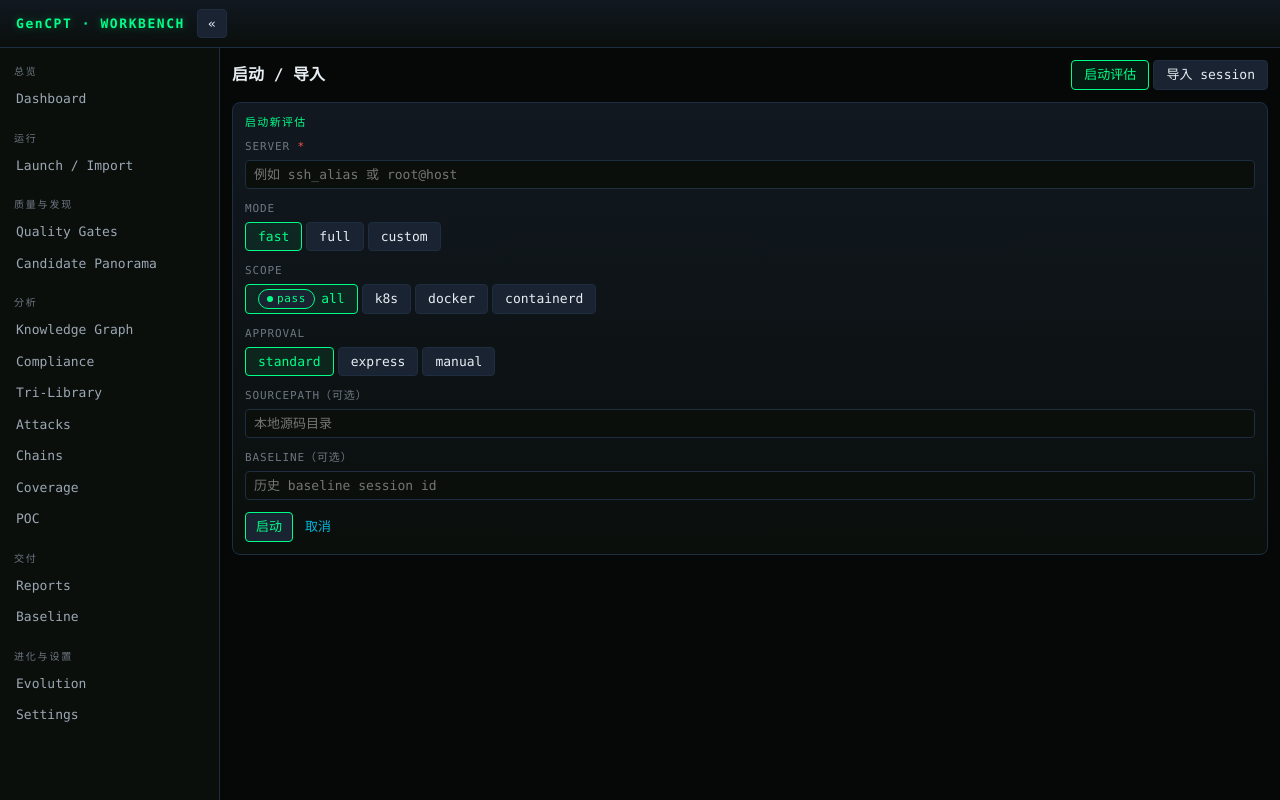
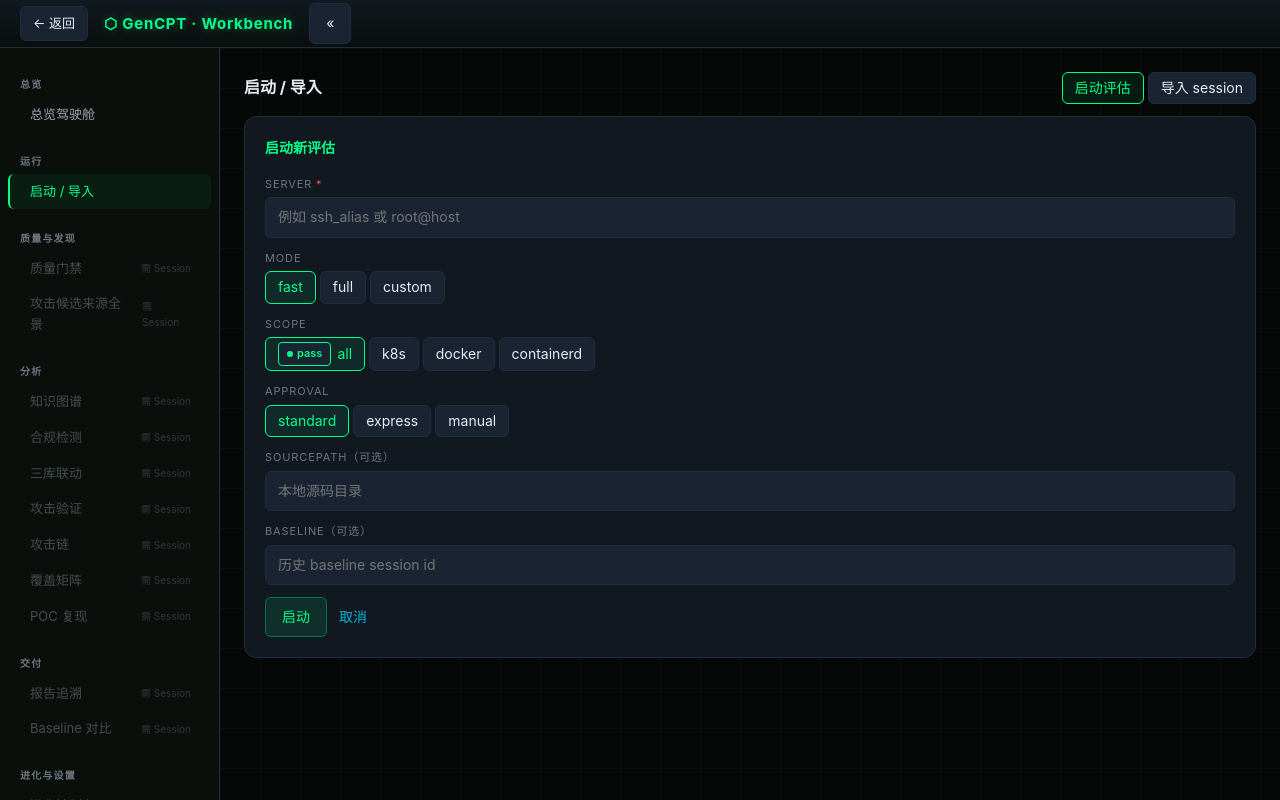
Before and after one commit to Wgen1995/GenCPT-UI, a Vue app in the folder web/: page /launch in a window 1280 px wide. Built offline with nearby package versions, Linux system fonts and the light colour scheme.

Commit message:
fix: unify Chinese UI, larger layout, navigation and launch feedback

```diff
--- a/web/src/components/layout/AppShell.vue
+++ b/web/src/components/layout/AppShell.vue
@@ -1,12 +1,13 @@
 <script setup lang="ts">
 import { computed } from 'vue';
-import { RouterView, useRouter } from 'vue-router';
+import { RouterView, useRouter, useRoute } from 'vue-router';
 import { useUiStore } from '../../stores/ui.js';
 import { useSessionsStore } from '../../stores/sessions.js';
 
 const ui = useUiStore();
 const sessions = useSessionsStore();
 const router = useRouter();
+const route = useRoute();
 
 interface NavItem {
   to: string;
@@ -19,39 +20,40 @@
 }
 
 const groups: NavGroup[] = [
-  { label: '总览', items: [{ to: '/dashboard', label: 'Dashboard' }] },
-  { label: '运行', items: [{ to: '/launch', label: 'Launch / Import' }] },
+  { label: '总览', items: [{ to: '/dashboard', label: '总览驾驶舱' }] },
+  { label: '运行', items: [{ to: '/launch', label: '启动 / 导入' }] },
   {
     label: '质量与发现',
     items: [
-      { to: 'quality', label: 'Quality Gates', needsSession: true },
-      { to: 'candidate-panorama', label: 'Candidate Panorama', needsSession: true }
+      { to: 'quality', label: '质量门禁', needsSession: true },
+      { to: 'candidate-panorama', label: '攻击候选来源全景', needsSession: true }
     ]
   },
   {
     label: '分析',
     items: [
-      { to: 'graph', label: 'Knowledge Graph', needsSession: true },
-      { to: 'compliance', label: 'Compliance', needsSession: true },
-      { to: 'tri-library', label: 'Tri-Library', needsSession: true },
-      { to: 'attacks', label: 'Attacks', needsSession: true },
-      { to: 'chains', label: 'Chains', needsSession: true },
-      { to: 'coverage', label: 'Coverage', needsSession: true },
-      { to: 'poc', label: 'POC', needsSession: true }
+      { to: 'graph', label: '知识图谱', needsSession: true },
+      { to: 'compliance', label: '合规检测', needsSession: true },
+      { to: 'tri-library', label: '三库联动', needsSession: true },
+      { to: 'attacks', label: '攻击验证', needsSession: true },
+      { to: 'chains', label: '攻击链', needsSession: true },
+      { to: 'coverage', label: '覆盖矩阵', needsSession: true },
+      { to: 'poc', label: 'POC 复现', needsSession: true }
     ]
   },
   {
     label: '交付',
     items: [
-      { to: 'reports', label: 'Reports', needsSession: true },
-      { to: 'baseline', label: 'Baseline', needsSession: true }
+      { to: 'reports', label: '报告追溯', needsSession: true },
+      { to: 'baseline', label: 'Baseline 对比', needsSession: true }
     ]
   },
   {
     label: '进化与设置',
     items: [
-      { to: 'evolution', label: 'Evolution', needsSession: true },
-      { to: '/settings', label: 'Settings' }
+      { to: 'evolution', label: '进化控制台', needsSession: true },
+      { to: '/tool-assets', label: '工具资产全景' },
+      { to: '/settings', label: '环境设置' }
     ]
   }
 ];
@@ -59,31 +61,65 @@
 const sessionName = computed(() => {
   const id = ui.currentSessionId ?? sessions.current?.id;
   if (!id) return null;
-  return sessions.current?.name ?? id;
+  return sessions.current?.server ?? id;
 });
+
+const currentSessionId = computed(() => {
+  const m = route.path.match(/^\/sessions\/([^/]+)/);
+  return m ? m[1] : ui.currentSessionId;
+});
+
+const currentPath = computed(() => route.path);
 
 function resolveTo(item: NavItem): string {
   if (item.needsSession) {
-    const id = ui.currentSessionId ?? sessions.current?.id;
-    if (!id) return '/launch';
+    const id = currentSessionId.value;
+    if (!id) return '';
     return `/sessions/${id}/${item.to}`;
   }
   return item.to;
 }
 
+function isDisabled(item: NavItem): boolean {
+  if (item.needsSession) {
+    return !currentSessionId.value;
+  }
+  return false;
+}
+
+function isActive(item: NavItem): boolean {
+  const to = resolveTo(item);
+  if (!to) return false;
+  return currentPath.value === to || currentPath.value.startsWith(to + '/');
+}
+
 function go(item: NavItem) {
+  if (isDisabled(item)) return;
   router.push(resolveTo(item));
 }
+
+function goBack() {
+  if (window.history.length > 1) {
+    router.back();
+  } else {
+    router.push('/dashboard');
+  }
+}
+
+const showBackButton = computed(() => {
+  return currentPath.value !== '/dashboard';
+});
 </script>
 
 <template>
   <div class="app-shell" :class="{ collapsed: ui.sidebarCollapsed }">
     <header class="app-header">
-      <span class="brand">GenCPT · WORKBENCH</span>
-      <button @click="ui.toggleSidebar()" aria-label="toggle sidebar">
+      <button v-if="showBackButton" class="back-btn" @click="goBack">← 返回</button>
+      <span class="brand" @click="router.push('/dashboard')">⬡ GenCPT · Workbench</span>
+      <button @click="ui.toggleSidebar()" aria-label="切换侧栏">
         {{ ui.sidebarCollapsed ? '»' : '«' }}
       </button>
-      <span v-if="sessionName" class="session-pill">session: {{ sessionName }}</span>
+      <span v-if="sessionName" class="session-pill">当前 Session: {{ sessionName }}</span>
     </header>
     <nav class="app-sidebar">
       <div v-for="g in groups" :key="g.label" class="group">
@@ -92,10 +128,12 @@
           v-for="item in g.items"
           :key="item.label"
           class="link"
+          :class="{ 'router-link-active': isActive(item), disabled: isDisabled(item) }"
           href="javascript:void(0)"
           @click="go(item)"
         >
           {{ item.label }}
+          <span v-if="isDisabled(item)" class="muted" style="font-size:10px;margin-left:auto">需 Session</span>
         </a>
       </div>
     </nav>
--- a/web/src/styles/gencpt.css
+++ b/web/src/styles/gencpt.css
@@ -14,12 +14,18 @@
 body {
   background: var(--bg0);
   color: var(--t1);
-  font-family: 'JetBrains Mono', 'Fira Code', ui-monospace, SFMono-Regular, Menlo, Consolas,
-    monospace;
-  font-size: 13px;
-  line-height: 1.5;
+  font-family: 'IBM Plex Sans', 'Inter', system-ui, -apple-system, BlinkMacSystemFont, "Segoe UI", sans-serif;
+  font-size: 14px;
+  line-height: 1.6;
   -webkit-font-smoothing: antialiased;
+  overflow: hidden;
 }
+
+::-webkit-scrollbar { width: 6px; }
+::-webkit-scrollbar-track { background: var(--bg1); }
+::-webkit-scrollbar-thumb { background: var(--bg4); border-radius: 3px; }
+
+.mono { font-family: 'JetBrains Mono', 'SF Mono', monospace; }
 
 a {
   color: var(--cy);
@@ -34,18 +40,22 @@
   color: var(--t1);
   background: var(--bg3);
   border: 1px solid var(--bd);
-  border-radius: var(--radius-sm);
-  padding: 4px 10px;
+  border-radius: 6px;
+  padding: 8px 16px;
   cursor: pointer;
+  transition: all 0.15s;
 }
 button:hover {
   border-color: var(--bdl);
   background: var(--bg4);
 }
 button.primary {
-  background: var(--bg3);
+  background: rgba(0, 255, 136, 0.1);
   color: var(--ac);
-  border-color: var(--ac);
+  border-color: rgba(0, 255, 136, 0.3);
+}
+button.primary:hover {
+  background: rgba(0, 255, 136, 0.2);
 }
 button:disabled {
   opacity: 0.5;
@@ -57,10 +67,18 @@
 textarea {
   font: inherit;
   color: var(--t1);
-  background: var(--bg1);
+  background: var(--bg3);
   border: 1px solid var(--bd);
-  border-radius: var(--radius-sm);
-  padding: 4px 8px;
+  border-radius: 6px;
+  padding: 8px 12px;
+  width: 100%;
+  transition: border-color 0.15s;
+}
+input:focus,
+select:focus,
+textarea:focus {
+  border-color: var(--ac);
+  outline: none;
 }
 
 .app-shell {
@@ -78,24 +96,32 @@
   grid-area: header;
   display: flex;
   align-items: center;
-  gap: var(--gap);
-  padding: 0 16px;
+  gap: 16px;
+  padding: 0 20px;
   background: linear-gradient(180deg, var(--bg2), var(--bg1));
   border-bottom: 1px solid var(--bd);
+  z-index: 100;
 }
 .app-header .brand {
   font-weight: 700;
-  letter-spacing: 0.12em;
+  font-size: 15px;
+  letter-spacing: 0.05em;
   color: var(--ac);
   text-shadow: 0 0 8px rgba(0, 255, 136, 0.35);
+  white-space: nowrap;
 }
 .app-header .session-pill {
   margin-left: auto;
-  padding: 2px 10px;
+  padding: 4px 12px;
   border-radius: 999px;
   background: var(--bg3);
   border: 1px solid var(--bd);
   color: var(--t2);
+  font-size: 12px;
+}
+.app-header .back-btn {
+  padding: 6px 12px;
+  font-size: 13px;
 }
 
 .app-sidebar {
@@ -105,54 +131,79 @@
   display: flex;
   flex-direction: column;
   overflow-y: auto;
+  padding: 8px 0;
 }
 .app-sidebar .group {
   margin-top: 12px;
 }
 .app-sidebar .group-label {
-  padding: 4px 14px;
+  padding: 8px 20px 4px;
   font-size: 10px;
-  letter-spacing: 0.18em;
+  font-weight: 600;
+  letter-spacing: 1.2px;
   text-transform: uppercase;
   color: var(--t3);
 }
 .app-sidebar .link {
   display: flex;
   align-items: center;
-  gap: 8px;
-  padding: 6px 14px;
+  gap: 10px;
+  padding: 7px 20px;
+  margin: 1px 8px;
+  border-radius: 6px;
   color: var(--t2);
+  font-size: 13px;
   border-left: 2px solid transparent;
+  transition: all 0.15s;
+  cursor: pointer;
 }
 .app-sidebar .link:hover {
   color: var(--t1);
-  background: var(--bg2);
+  background: var(--bg3);
 }
 .app-sidebar .link.router-link-active {
   color: var(--ac);
   border-left-color: var(--ac);
   background: rgba(0, 255, 136, 0.06);
 }
+.app-sidebar .link.disabled {
+  opacity: 0.4;
+  cursor: default;
+}
 
 .app-workspace {
   grid-area: workspace;
-  overflow: auto;
-  padding: var(--gap);
+  overflow-y: auto;
+  padding: 24px;
   background: var(--bg0);
+  background-image: linear-gradient(rgba(30, 45, 64, 0.15) 1px, transparent 1px),
+    linear-gradient(90deg, rgba(30, 45, 64, 0.15) 1px, transparent 1px);
+  background-size: 40px 40px;
+}
+.app-workspace > * {
+  animation: fadeUp 0.25s ease;
+}
+@keyframes fadeUp {
+  from { opacity: 0; transform: translateY(8px); }
+  to { opacity: 1; transform: translateY(0); }
 }
 
 .panel {
-  background: linear-gradient(180deg, var(--bg2), var(--bg1));
+  background: var(--bg2);
   border: 1px solid var(--bd);
-  border-radius: var(--radius);
-  padding: 12px;
+  border-radius: 12px;
+  padding: 20px;
+  margin-bottom: 16px;
+  transition: border-color 0.2s;
+}
+.panel:hover {
+  border-color: var(--bdl);
 }
 .panel-title {
-  font-size: 11px;
-  letter-spacing: 0.12em;
-  text-transform: uppercase;
-  color: var(--t3);
-  margin: 0 0 8px;
+  font-size: 14px;
+  font-weight: 600;
+  color: var(--t1);
+  margin: 0 0 16px;
 }
 .panel-title .accent {
   color: var(--ac);
@@ -162,10 +213,10 @@
   display: inline-flex;
   align-items: center;
   gap: 4px;
-  padding: 1px 8px;
-  border-radius: 999px;
+  padding: 2px 8px;
+  border-radius: 4px;
   font-size: 11px;
-  letter-spacing: 0.06em;
+  font-weight: 600;
   border: 1px solid var(--bd);
   background: var(--bg3);
   color: var(--t2);
@@ -176,71 +227,90 @@
   border-radius: 50%;
   background: currentColor;
 }
-.badge.s-pending {
-  color: var(--st-pending);
-}
-.badge.s-running {
-  color: var(--st-running);
-  border-color: var(--st-running);
-}
-.badge.s-pass {
-  color: var(--st-pass);
-  border-color: var(--st-pass);
-}
-.badge.s-warn {
-  color: var(--st-warn);
-  border-color: var(--st-warn);
-}
-.badge.s-fail {
-  color: var(--st-fail);
-  border-color: var(--st-fail);
-}
-.badge.s-na {
-  color: var(--st-na);
-}
-.badge.c1 {
-  color: var(--c1);
-  border-color: var(--c1);
-}
-.badge.c2 {
-  color: var(--c2);
-  border-color: var(--c2);
-}
-.badge.c3 {
-  color: var(--c3);
-  border-color: var(--c3);
-}
-.badge.l0 {
-  color: var(--l0);
-}
-.badge.l1 {
-  color: var(--l1);
-  border-color: var(--l1);
-}
-.badge.l2 {
-  color: var(--l2);
-  border-color: var(--l2);
-}
-.badge.l3 {
-  color: var(--l3);
-  border-color: var(--l3);
-}
+.badge.s-pending { color: var(--st-pending); }
+.badge.s-running { color: var(--st-running); border-color: var(--st-running); }
+.badge.s-pass { color: var(--st-pass); border-color: var(--st-pass); }
+.badge.s-warn { color: var(--st-warn); border-color: var(--st-warn); }
+.badge.s-fail { color: var(--st-fail); border-color: var(--st-fail); }
+.badge.s-na { color: var(--st-na); }
+.badge.c1 { color: var(--c1); border-color: var(--c1); }
+.badge.c2 { color: var(--c2); border-color: var(--c2); }
+.badge.c3 { color: var(--c3); border-color: var(--c3); }
+.badge.l0 { color: var(--l0); }
+.badge.l1 { color: var(--l1); border-color: var(--l1); }
+.badge.l2 { color: var(--l2); border-color: var(--l2); }
+.badge.l3 { color: var(--l3); border-color: var(--l3); }
 
 .empty-state {
   display: flex;
   flex-direction: column;
   align-items: center;
   justify-content: center;
-  gap: 8px;
-  padding: 48px 12px;
+  gap: 12px;
+  padding: 60px 20px;
   color: var(--t3);
   text-align: center;
 }
 .empty-state .icon {
-  font-size: 28px;
-  opacity: 0.6;
+  font-size: 32px;
+  opacity: 0.5;
 }
 .empty-state .title {
   color: var(--t2);
+  font-size: 16px;
   font-weight: 600;
 }
+
+.view-head {
+  display: flex;
+  align-items: center;
+  justify-content: space-between;
+  margin-bottom: 20px;
+  gap: 12px;
+}
+.view-head h1 {
+  font-size: 20px;
+  font-weight: 700;
+  margin: 0;
+}
+.view-head .muted {
+  font-size: 13px;
+}
+
+.muted { color: var(--t3); }
+.err { color: var(--rd); font-size: 13px; }
+.kv {
+  display: grid;
+  grid-template-columns: max-content 1fr;
+  gap: 6px 16px;
+  margin: 0;
+}
+.kv dt {
+  color: var(--t2);
+  font-size: 12px;
+  font-weight: 600;
+}
+.kv dd { margin: 0; }
+.kv.inline { grid-template-columns: repeat(auto-fit, minmax(120px, max-content) 1fr); }
+
+.link { color: var(--cy); cursor: pointer; }
+.link:hover { color: var(--ac); }
+
+.grid-2 {
+  display: grid;
+  grid-template-columns: 1fr 1fr;
+  gap: 16px;
+  margin-bottom: 16px;
+}
+
+.mc {
+  background: var(--bg2);
+  border: 1px solid var(--bd);
+  border-radius: 12px;
+  padding: 20px;
+  transition: border-color 0.2s;
+}
+.mc:hover { border-color: var(--bdl); }
+.mc-l { font-size: 12px; color: var(--t2); margin-bottom: 8px; }
+.mc-v { font-size: 36px; font-weight: 700; line-height: 1; font-family: 'JetBrains Mono', monospace; }
+.mc-s { font-size: 11px; color: var(--t3); margin-top: 8px; }
--- a/web/src/views/DashboardView.vue
+++ b/web/src/views/DashboardView.vue
@@ -80,7 +80,7 @@
 <template>
   <div class="view dashboard-view">
     <div class="view-head">
-      <h1>Dashboard</h1>
+      <h1>总览驾驶舱</h1>
       <span v-if="loading" class="muted">刷新中…</span>
       <button v-else class="primary" @click="loadDashboard()">⟳ 刷新</button>
     </div>
@@ -100,37 +100,44 @@
         </div>
       </EmptyState>
 
-      <div class="grid-2" v-if="assets">
+      <div class="kpi-row" v-if="assets">
+        <div class="mc"><div class="mc-l">子技能</div><div class="mc-v">{{ skillCount }}</div><div class="mc-s">可独立运行</div></div>
+        <div class="mc"><div class="mc-l">合规规则</div><div class="mc-v" style="color:var(--am)">{{ ruleCount }}</div><div class="mc-s">3 平台 / 41 分组</div></div>
+        <div class="mc"><div class="mc-l">攻击模式</div><div class="mc-v" style="color:var(--rd)">{{ patternCount }}</div><div class="mc-s">7 攻击面</div></div>
+        <div class="mc"><div class="mc-l">三库</div><div class="mc-v" style="color:var(--pp)">{{ triLibCount }}</div><div class="mc-s">CHK/ATK/XREF</div></div>
+        <div class="mc"><div class="mc-l">Harness 机制</div><div class="mc-v" style="color:var(--teal)">{{ harnessCount }}</div><div class="mc-s">AI 工程纪律</div></div>
+        <div class="mc"><div class="mc-l">公共规范</div><div class="mc-v" style="color:var(--cy)">{{ sharedSpecCount }}</div><div class="mc-s">shared 规范库</div></div>
+      </div>
+
+      <div class="grid-2" v-if="assets" style="margin-top:20px">
         <PanelCard title="安全测试能力资产" accent>
           <dl class="kv">
-            <dt>子 SKILL</dt><dd>{{ skillCount }}</dd>
-            <dt>合规规则总数</dt><dd>{{ ruleCount }}</dd>
-            <dt>攻击模式</dt><dd>{{ patternCount }}</dd>
-            <dt>攻击面</dt><dd>{{ attackSurfaceCount }}</dd>
-            <dt>三库（hypothesis-libraries）</dt><dd>{{ triLibCount }}</dd>
-            <dt>shared 规范（已就绪）</dt><dd>{{ sharedSpecCount }}</dd>
-          </dl>
-          <template #footer>
-            <RouterLink class="link" to="/tool-assets">查看 Tool Assets →</RouterLink>
-          </template>
-        </PanelCard>
-
-        <PanelCard title="AI Harness 工程资产">
-          <dl class="kv">
-            <dt>Harness 机制</dt><dd>{{ harnessCount }}</dd>
-            <dt>entry SKILL</dt>
+            <dt>入口 SKILL</dt>
             <dd>
               <StatusBadge :state="assets.entrySkill.exists ? 'pass' : 'fail'"
                 :label="assets.entrySkill.exists ? '存在' : '缺失'" />
             </dd>
-            <dt>tools/_index.md</dt>
+            <dt>攻击面</dt><dd>{{ attackSurfaceCount }}</dd>
+            <dt>tools 工具库</dt>
             <dd>
               <StatusBadge :state="assets.tools.indexExists ? 'pass' : 'warn'"
                 :label="assets.tools.indexExists ? '存在' : '缺失'" />
             </dd>
           </dl>
           <template #footer>
-            <span class="muted">扫描于 {{ assets.scannedAt }}</span>
+            <RouterLink class="link" to="/tool-assets">查看工具资产全景 →</RouterLink>
+          </template>
+        </PanelCard>
+
+        <PanelCard title="AI Harness 工程资产">
+          <dl class="kv">
+            <dt>写盘优先</dt><dd><StatusBadge state="pass" label="已就绪" /></dd>
+            <dt>反幻觉六条</dt><dd><StatusBadge state="pass" label="已就绪" /></dd>
+            <dt>QA 三层</dt><dd><StatusBadge state="pass" label="已就绪" /></dd>
+            <dt>审批门控</dt><dd><StatusBadge state="pass" label="已就绪" /></dd>
+          </dl>
+          <template #footer>
+            <span class="muted">扫描时间: {{ assets.scannedAt }}</span>
           </template>
         </PanelCard>
       </div>
@@ -220,62 +227,38 @@
 </template>
 
 <style scoped>
-.view-head {
-  display: flex;
-  align-items: center;
-  justify-content: space-between;
-  margin-bottom: 12px;
+.kpi-row {
+  display: grid;
+  grid-template-columns: repeat(6, 1fr);
+  gap: 16px;
+  margin-bottom: 16px;
 }
-.view-head h1 {
-  font-size: 16px;
-  letter-spacing: 0.05em;
-  margin: 0;
-}
-.muted { color: var(--t3); }
-.err { color: var(--rd); }
-.grid-2 {
-  display: grid;
-  grid-template-columns: 1fr 1fr;
-  gap: var(--gap);
-  margin-bottom: var(--gap);
-}
-.kv {
-  display: grid;
-  grid-template-columns: max-content 1fr;
-  gap: 4px 16px;
-  margin: 0;
-}
-.kv dt { color: var(--t3); font-size: 11px; letter-spacing: 0.06em; }
-.kv dd { margin: 0; }
-.kv.inline { grid-template-columns: repeat(4, max-content 1fr); }
 .link-list {
   list-style: none;
   padding: 0;
   margin: 0;
 }
-.link-list li { padding: 2px 0; }
-.row { display: flex; gap: var(--gap); align-items: center; }
+.link-list li { padding: 4px 0; }
+.row { display: flex; gap: 12px; align-items: center; }
 .risk-grid {
   display: grid;
   grid-template-columns: repeat(2, 1fr);
-  gap: var(--gap);
+  gap: 12px;
 }
 .risk {
   display: flex;
   align-items: center;
   gap: 8px;
-  padding: 8px;
+  padding: 12px;
   border: 1px solid var(--bd);
-  border-radius: var(--radius-sm);
+  border-radius: 8px;
   background: var(--bg1);
 }
-.risk .big { font-size: 20px; font-weight: 700; }
+.risk .big { font-size: 24px; font-weight: 700; font-family: 'JetBrains Mono', monospace; }
 .alarm { color: var(--rd); }
 .verdict {
   font-weight: 700;
-  letter-spacing: 0.08em;
+  font-size: 16px;
   color: var(--ac);
 }
-.link { color: var(--cy); }
-.link:hover { color: var(--ac); }
 </style>
--- a/web/src/views/LaunchImportView.vue
+++ b/web/src/views/LaunchImportView.vue
@@ -2,10 +2,12 @@
 import { reactive, ref } from 'vue';
 import { useRouter } from 'vue-router';
 import { postJson } from '../api/client.js';
+import { useUiStore } from '../stores/ui.js';
 import PanelCard from '../components/common/PanelCard.vue';
 import StatusBadge from '../components/common/StatusBadge.vue';
 
 const router = useRouter();
+const ui = useUiStore();
 
 type Mode = 'fast' | 'full' | 'custom';
 type Approval = 'standard' | 'express' | 'manual';
@@ -23,6 +25,7 @@
 });
 const launching = ref(false);
 const launchErr = ref<string | null>(null);
+const launchSuccess = ref<string | null>(null);
 
 const importForm = reactive({ sessionDir: '' });
 const importing = ref(false);
@@ -57,6 +60,7 @@
   }
   launching.value = true;
   launchErr.value = null;
+  launchSuccess.value = null;
   try {
     const body = {
       server: launchForm.server.trim(),
@@ -68,11 +72,15 @@
       ...(launchForm.sourcePath.trim() ? { sourcePath: launchForm.sourcePath.trim() } : {}),
       ...(launchForm.baseline.trim() ? { baseline: launchForm.baseline.trim() } : {})
     };
-    const res = await postJson<{ sessionId: string }>(
+    const res = await postJson<{ sessionId: string; status: string; streamUrl?: string }>(
       '/api/sessions/run',
       body
     );
-    router.push(`/sessions/${res.sessionId}/execution`);
+    launchSuccess.value = `评估已启动！Session: ${res.sessionId}，正在跳转到执行控制台...`;
+    ui.setCurrentSession(res.sessionId);
+    setTimeout(() => {
+      router.push(`/sessions/${res.sessionId}/execution`);
+    }, 800);
   } catch (e) {
     launchErr.value = (e as Error).message;
   } finally {
@@ -182,6 +190,8 @@
           <input v-model="launchForm.baseline" placeholder="历史 baseline session id" :disabled="launching" />
         </label>
 
+        <p v-if="launchSuccess" style="color: var(--ac); font-weight: 600; padding: 12px; background: rgba(0,255,136,0.08); border-radius: 8px;">{{ launchSuccess }}</p>
+
         <p v-if="launchErr" class="err">{{ launchErr }}</p>
 
         <div class="row">
```
